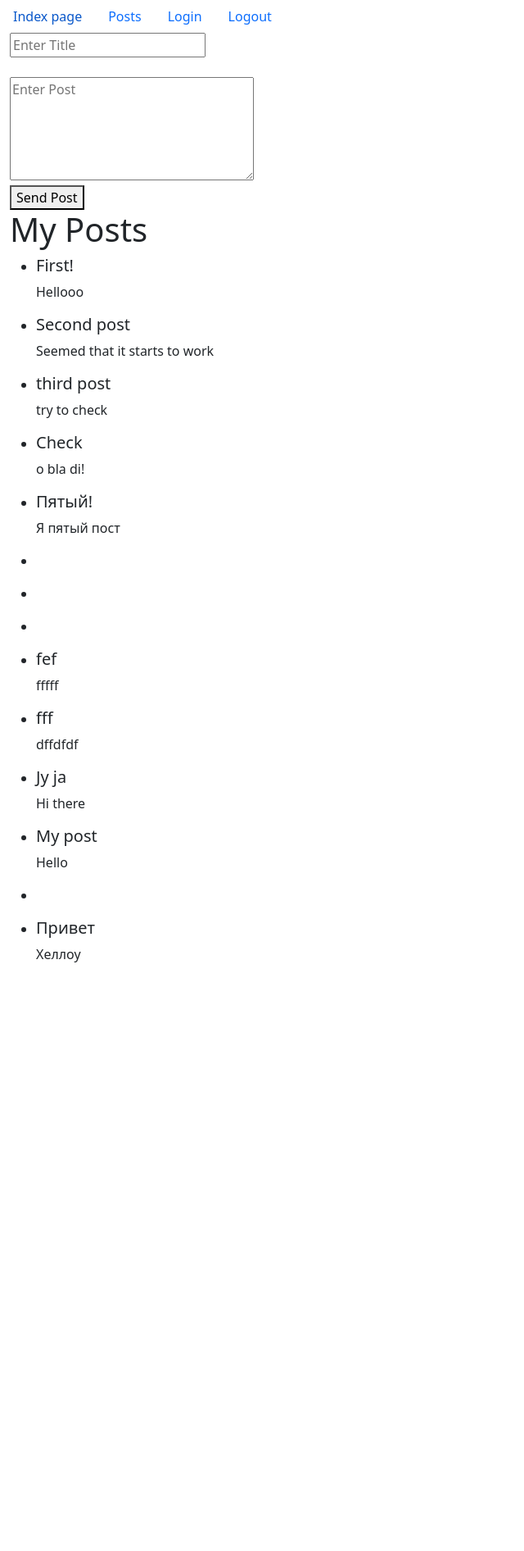
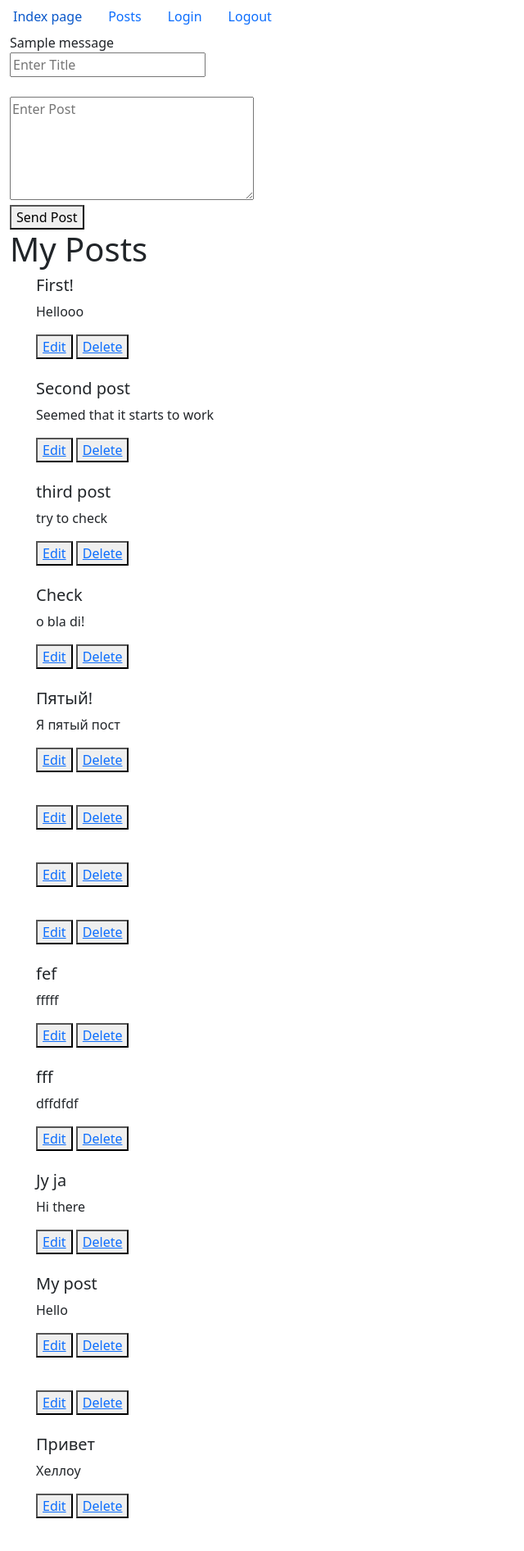
Before and after one commit to Ztereoo/smitter, a Flask app: page /posts in a window 1280 px wide. Shown: the whole page at 82% size, without its empty margins (0-640 px from the left). Before the commit the page ends 1174 px from the top, so only its background shows below. Run offline with Flask 3, Linux system fonts and the light colour scheme; one stand-in notice (Sample message) is shown.

Commit message:
Protected form from empty Post Add buttons Edit and Delete

```diff
--- a/myapp/routes.py
+++ b/myapp/routes.py
@@ -1,4 +1,4 @@
-from flask import Flask,render_template,url_for,redirect,request
+from flask import Flask,render_template,url_for,redirect,request,flash
 
 from myapp import app,db
 from .models import Posts
@@ -17,8 +17,13 @@ def create_post():
     if request.method=='POST':
         title=request.form['title']
         content=request.form['content']
-        new_post=Posts(title=title,content=content)
-        db.session.add(new_post)
-        db.session.commit()
-        return redirect(url_for('posts'))
+        if title and content:
+            new_post=Posts(title=title,content=content)
+            db.session.add(new_post)
+            db.session.commit()
+            flash('Ваш пост добавлен')
+            return redirect(url_for('posts'))
+        else:
+            flash('Заполните поля')
+            return redirect(url_for('posts'))
     return render_template('create_post.html')
--- a/myapp/templates/posts.html
+++ b/myapp/templates/posts.html
@@ -1,6 +1,14 @@
 {% extends 'base.html' %}
 {%block title%}My Posts {%endblock%}
 {%block content%}
+{% with messages= get_flashed_messages() %}
+    {% if messages %}
+        {% for message in messages %}
+            {{ message }}
+        {% endfor%}
+    {% endif %}
+{% endwith %}
+
 <form action="{{url_for('create_post')}}" method="post">
     <input type="text" name="title" placeholder="Enter Title"> <br> <br>
     <textarea name="content" placeholder="Enter Post" rows="5" cols="30"></textarea> <br>
@@ -9,10 +17,12 @@
 <h1>My Posts</h1>
 <ul>
     {% for post in posts%}
-    <li>
+    <li style="list-style-type: none">
         <h5>{{post.title}}</h5>
         <p>{{post.content}}</p>
-    </li>
+       <button><a href="/update/{{ post.id }}">Edit</a></button>
+        <button><a href="/delete/{{ post.id }}">Delete</a></button>
+    </li> <br>
     {% endfor%}
 </ul>
 {%endblock%}
```
Also changed, not shown: instance/base.db.
